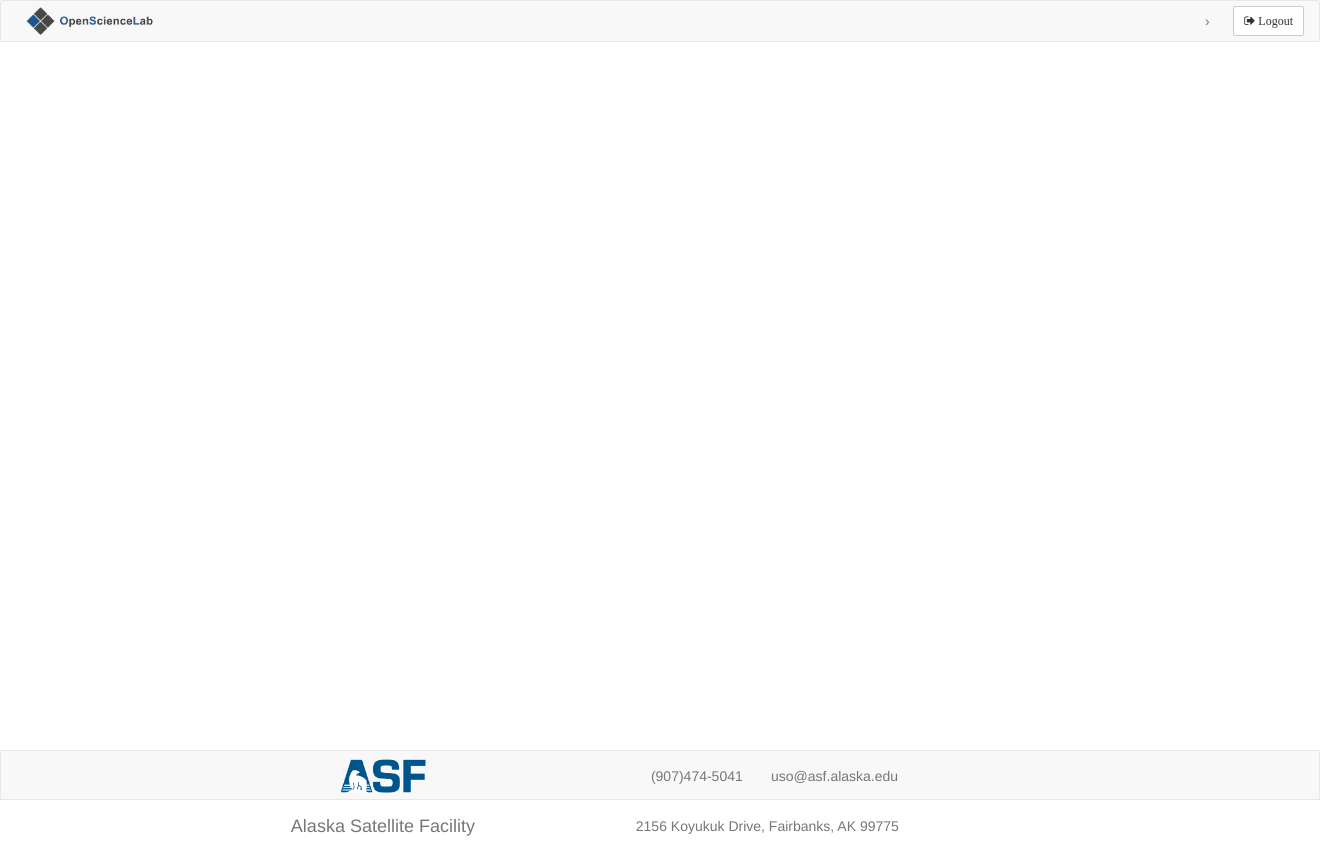
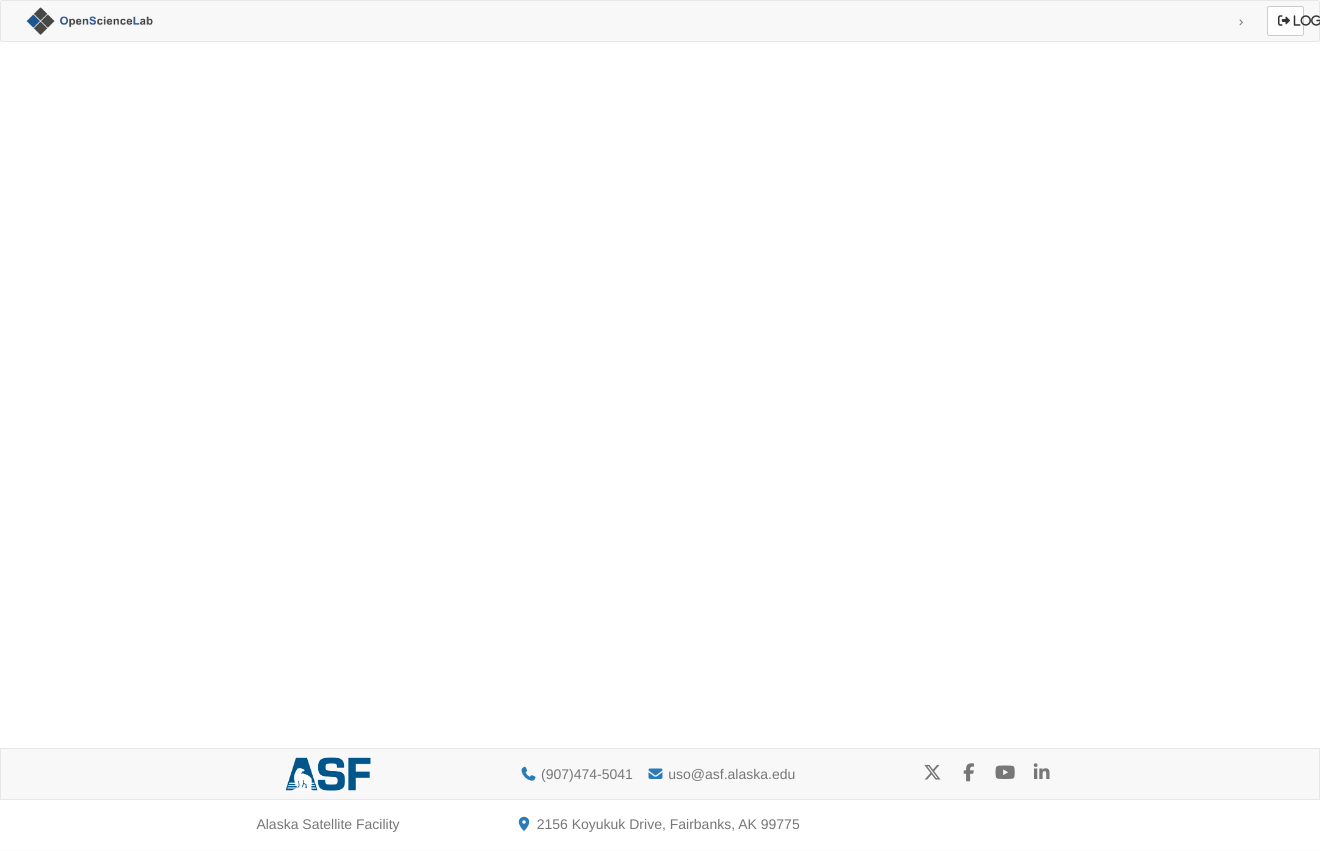
Before and after one commit to ASFOpenSARlab/opensciencelab-portal-v2, a Python web app: template portal-cdk/lambda_main/templates/main.j2 in a window 1320 px wide; the page is wider, and only the part inside the window is pictured. Run offline with Jinja, Linux system fonts and the light colour scheme; the template is opened without the code that fills it, so the values that code supplies are empty; some libraries are stand-ins or nearby versions.

Commit message:
fix: fix footer height moving off screen, font-awesome brands not being included, fix spacing

```diff
--- a/portal-cdk/lambda_main/templates/asf_footer.j2
+++ b/portal-cdk/lambda_main/templates/asf_footer.j2
@@ -1,7 +1,9 @@
 <style>
     .asf-footer{
-        height: 50px;
+        /* If editing height or border, change value content-wrapper margin size as well */
+        height: 52px;
         border: 1px solid #e7e7e7;
+        box-sizing: border-box;
         background-color: #f8f8f8;
     }
     .footer-text{
@@ -15,12 +17,16 @@
         vertical-align: middle;
     }
 </style>
-
-<footer class="asf-footer footer">
+<link rel="stylesheet"
+      href="https://cdnjs.cloudflare.com/ajax/libs/font-awesome/7.0.1/css/all.min.css"
+      integrity="sha512-2SwdPD6INVrV/lHTZbO2nodKhrnDdJK9/kg2XD1r9uGqPo1cUbujc+IYdlYdEErWNu69gVcYgdxlmVmzTWnetw=="
+      crossorigin="anonymous"
+      referrerpolicy="no-referrer" />
+<footer class="asf-footer">
     <div class="container-fluid">
         <div class="row text-light text-center">
             <span class="col-md-2"></span>
-            <div class="col-md-3 footer-row-element">
+            <div class="col-md-2 footer-row-element">
                     <ul class="list-inline">
                         <li class="list-inline-item me-5">
                             <div style="display: table-cell; vertical-align: middle;">
@@ -34,7 +40,7 @@
                         </li>
                         <li class="list-inline-item">
                             <a target="_blank" href="https://asf.alaska.edu/">
-                                <p class="h4 footer-text" style="margin: 0;">
+                                <p class="h5 footer-text" style="margin: 0;">
                                     Alaska Satellite Facility
                                 </p>
                             </a>
@@ -63,7 +69,7 @@
                     </li>
                 </ul>
             </div>
-            <div class="col-md-1 footer-row-element">
+            <div class="col-md-2 footer-row-element">
                 <ul class="list-inline">
 
                     <li class="list-inline-item me-2 footer-text">
@@ -74,19 +80,19 @@
 
                     <li class="list-inline-item me-2 footer-text">
                         <a target="_blank" href="https://www.facebook.com/AKSatellite" aria-label="Facebook">
-                            <i class="fab fa-facebook-f h4" style="color: #777;"></i>
+                            <i class="fa-brands fa-facebook-f h4" style="color: #777;"></i>
                         </a>
                     </li>
 
                     <li class="list-inline-item me-2 footer-text">
                         <a target="_blank" href="https://www.youtube.com/channel/UChCfI0oVWw4qDwEidnDskJQ" aria-label="YouTube">
-                            <i class="fab fa-youtube h4" style="color: #777;"></i>
+                            <i class="fa-brands fa-youtube h4" style="color: #777;"></i>
                         </a>
                     </li>
 
                     <li class="list-inline-item footer-text">
                         <a target="_blank" href="https://www.linkedin.com/company/aksatellite" aria-label="LinkedIn">
-                            <i class="fab fa-linkedin-in h4" style="color: #777;"></i>
+                            <i class="fa-brands fa-linkedin-in h4" style="color: #777;"></i>
                         </a>
                     </li>
 
--- a/portal-cdk/lambda_main/templates/head.j2
+++ b/portal-cdk/lambda_main/templates/head.j2
@@ -244,7 +244,7 @@
             min-height: 100%;
             height: auto;
             /* Negative indent footer by its height */
-            margin: 0 auto -50px;
+            margin: 0 auto -52px;
             /* Pad bottom by footer height */
             padding: 0 0 50px;
         }
```
